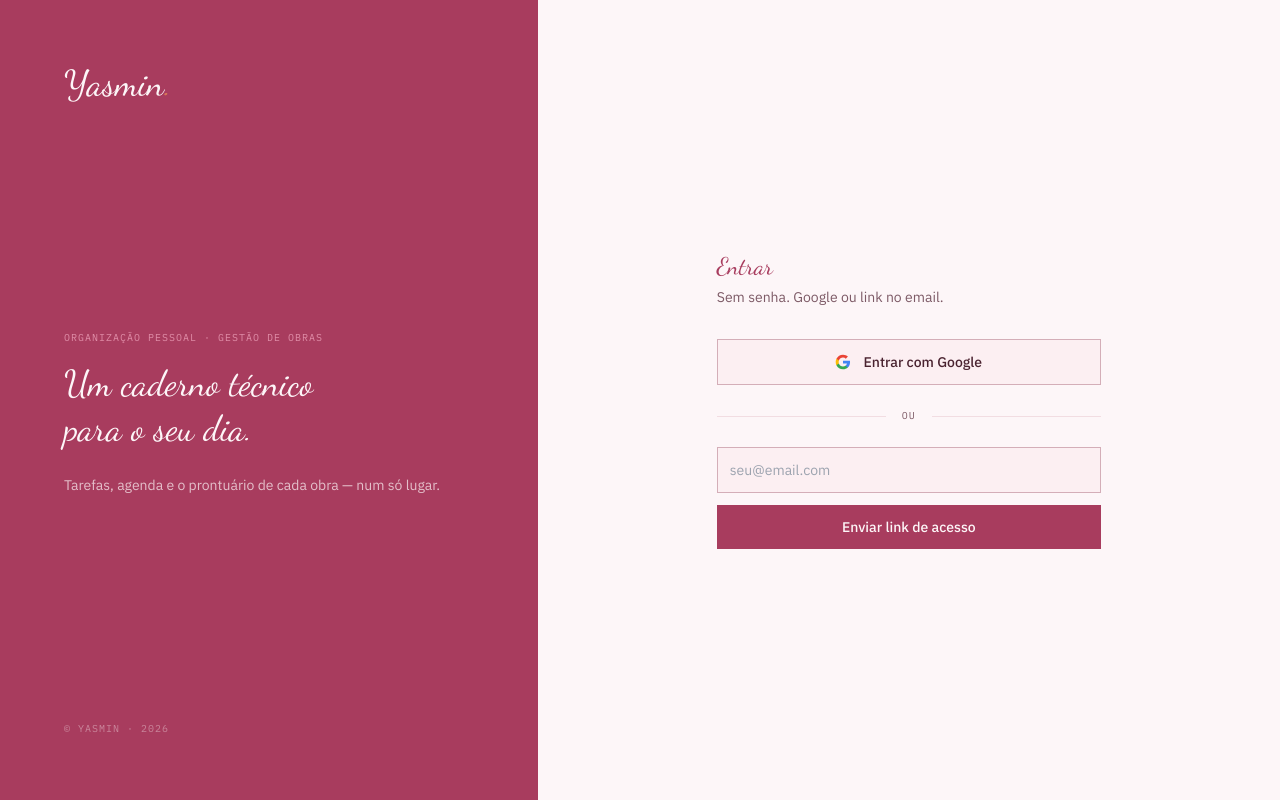
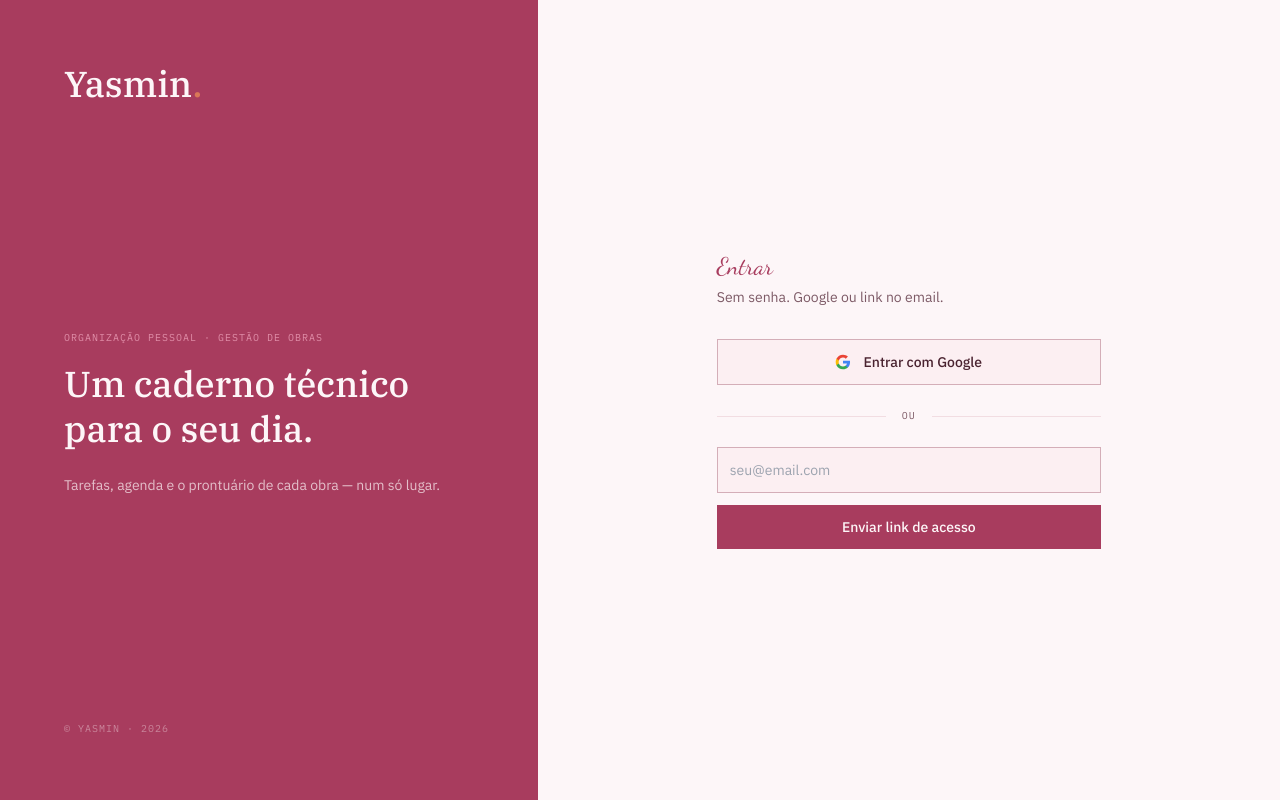
Before and after one commit to caiquemain/yasmin, a Next.js app: page /login in a window 1280 px wide. Built offline with nearby package versions, Linux system fonts and the light colour scheme; no server answers.

Commit message:
style: restaurar fonte serifada original no logo Yasmin

```diff
--- a/src/app/(auth)/login/page.tsx
+++ b/src/app/(auth)/login/page.tsx
@@ -23,10 +23,10 @@ export default function LoginPage() {
   return (
     <div className="min-h-screen flex bg-bg">
       <aside className="hidden lg:flex w-[42%] bg-petrol-deep text-bg p-16 flex-col justify-between">
-        <div className="font-serif text-4xl">Yasmin<span className="text-terra">.</span></div>
+        <div className="font-logo text-4xl">Yasmin<span className="text-terra">.</span></div>
         <div>
           <p className="label-mono !text-petrol-soft mb-4">Organização pessoal · gestão de obras</p>
-          <h1 className="font-serif text-4xl leading-tight">Um caderno técnico<br />para o seu dia.</h1>
+          <h1 className="font-logo text-4xl leading-tight">Um caderno técnico<br />para o seu dia.</h1>
           <p className="mt-6 text-sm text-bg/70 max-w-sm">Tarefas, agenda e o prontuário de cada obra — num só lugar.</p>
         </div>
         <p className="label-mono !text-bg/40">© Yasmin · 2026</p>
@@ -34,7 +34,7 @@ export default function LoginPage() {
 
       <main className="flex-1 flex items-center justify-center p-8">
         <div className="w-full max-w-sm">
-          <div className="lg:hidden font-serif text-3xl text-petrol-deep mb-8">Yasmin<span className="text-terra">.</span></div>
+          <div className="lg:hidden font-logo text-3xl text-petrol-deep mb-8">Yasmin<span className="text-terra">.</span></div>
           <h2 className="font-serif text-2xl text-petrol-deep mb-1">Entrar</h2>
           <p className="text-sm text-ink-soft mb-8">Sem senha. Google ou link no email.</p>
 
--- a/src/app/layout.tsx
+++ b/src/app/layout.tsx
@@ -1,9 +1,10 @@
 import type { Metadata, Viewport } from 'next';
-import { IBM_Plex_Sans, IBM_Plex_Mono, Dancing_Script } from 'next/font/google';
+import { IBM_Plex_Sans, IBM_Plex_Mono, Dancing_Script, IBM_Plex_Serif } from 'next/font/google';
 import './globals.css';
 
 const sans  = IBM_Plex_Sans({  subsets:['latin'], weight:['400','500','600'], variable:'--font-plex-sans' });
 const serif = Dancing_Script({ subsets:['latin'], weight:['400','500','600','700'], variable:'--font-plex-serif' });
+const serifLogo = IBM_Plex_Serif({ subsets:['latin'], weight:['500','600'], variable:'--font-plex-serif-logo' });
 const mono  = IBM_Plex_Mono({  subsets:['latin'], weight:['400','500'], variable:'--font-plex-mono' });
 
 export const metadata: Metadata = {
@@ -21,7 +22,7 @@ export const viewport: Viewport = {
 
 export default function RootLayout({ children }: { children: React.ReactNode }) {
   return (
-    <html lang="pt-BR" className={`${sans.variable} ${serif.variable} ${mono.variable}`}>
+    <html lang="pt-BR" className={`${sans.variable} ${serif.variable} ${serifLogo.variable} ${mono.variable}`}>
       <body>{children}</body>
     </html>
   );
--- a/src/components/shell/Shell.tsx
+++ b/src/components/shell/Shell.tsx
@@ -24,7 +24,7 @@ export function Shell({ profile, escritorios, children, badges = {} }: any) {
     <div className="min-h-screen flex bg-bg text-ink">
       {/* Sidebar (Desktop) */}
       <aside className="hidden md:flex w-60 bg-surface border-r border-line-strong flex-col py-6 shrink-0">
-        <div className="font-serif text-2xl text-petrol-deep px-6 pb-5 border-b border-line mb-4">Yasmin<span className="text-terra">.</span></div>
+        <div className="font-logo text-2xl text-petrol-deep px-6 pb-5 border-b border-line mb-4">Yasmin<span className="text-terra">.</span></div>
         <nav className="flex flex-col">
           {items.map((it) => (
             <Link key={it.href} href={it.href} className={`flex justify-between items-center px-6 py-2.5 text-sm border-l-2 transition ${active(it.href) ? 'border-petrol bg-petrol/[0.04] text-petrol-deep font-medium' : 'border-transparent text-ink-soft hover:text-ink'}`}>
--- a/tailwind.config.ts
+++ b/tailwind.config.ts
@@ -5,22 +5,19 @@ export default {
   theme: {
     extend: {
       colors: {
-        // Fundos em rosa muito clarinho
         bg:       '#FDF6F8',
         surface:  '#FCEFF2',
-        // Textos em rosa escuro / vinho
         ink:      { DEFAULT: '#4A2330', soft: '#7D5A66', faint: '#A88C95' },
         line:     { DEFAULT: '#F2DDE2', strong: '#D4AEB8' },
-        // O Rosa Principal (Botões, Sidebar, Destaques)
         petrol:   { DEFAULT: '#C85A7E', deep: '#A83C5E', soft: '#E08EA8' },
-        // Outros destaques
         terra:    '#D97757',
         amber:    '#D9A05B',
         olive:    '#7A8B5A',
       },
       fontFamily: {
         sans:  ['var(--font-plex-sans)',  'system-ui', 'sans-serif'],
-        serif: ['var(--font-plex-serif)', 'Georgia',   'serif'],
+        serif: ['var(--font-plex-serif)', 'Georgia',   'serif'], // Cursiva
+        logo:  ['var(--font-plex-serif-logo)', 'Georgia', 'serif'], // Serifada original
         mono:  ['var(--font-plex-mono)',  'ui-monospace', 'monospace'],
       },
       fontSize: {
```
